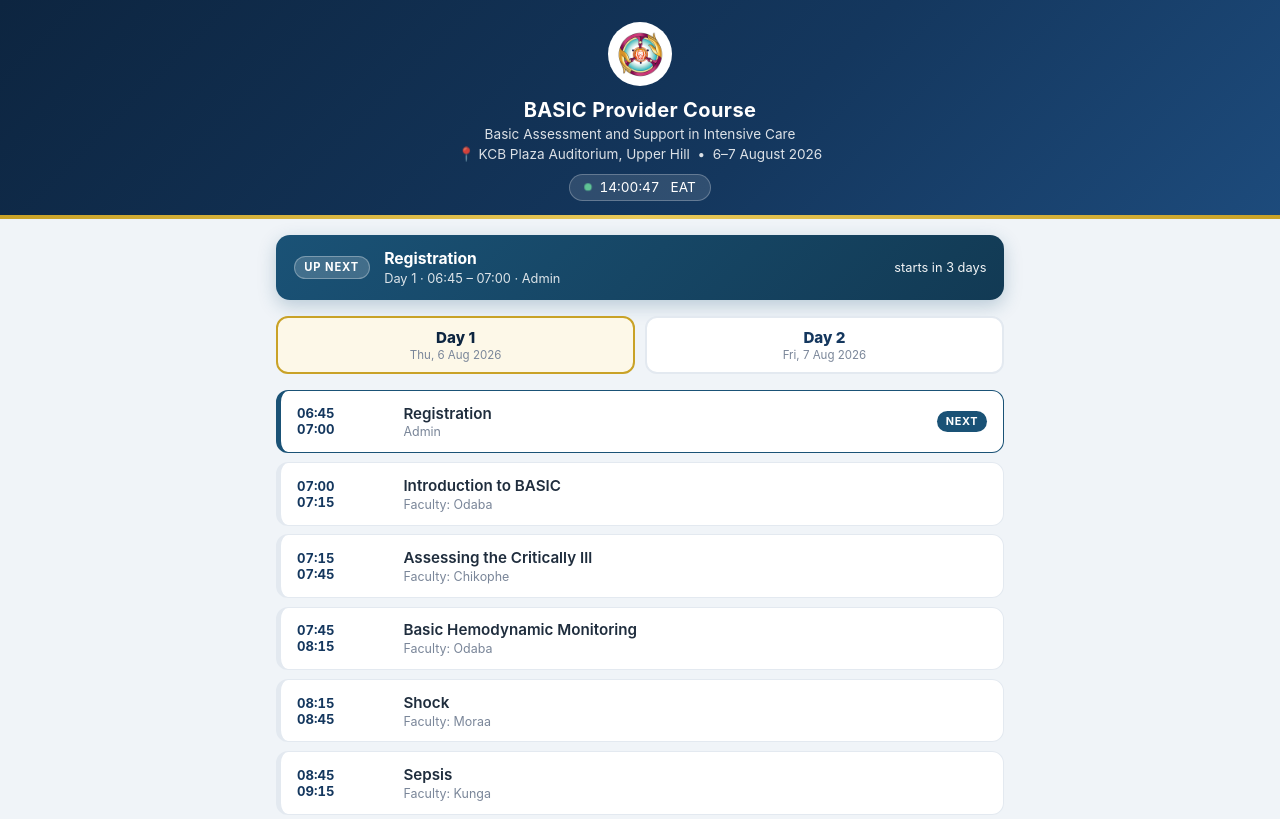
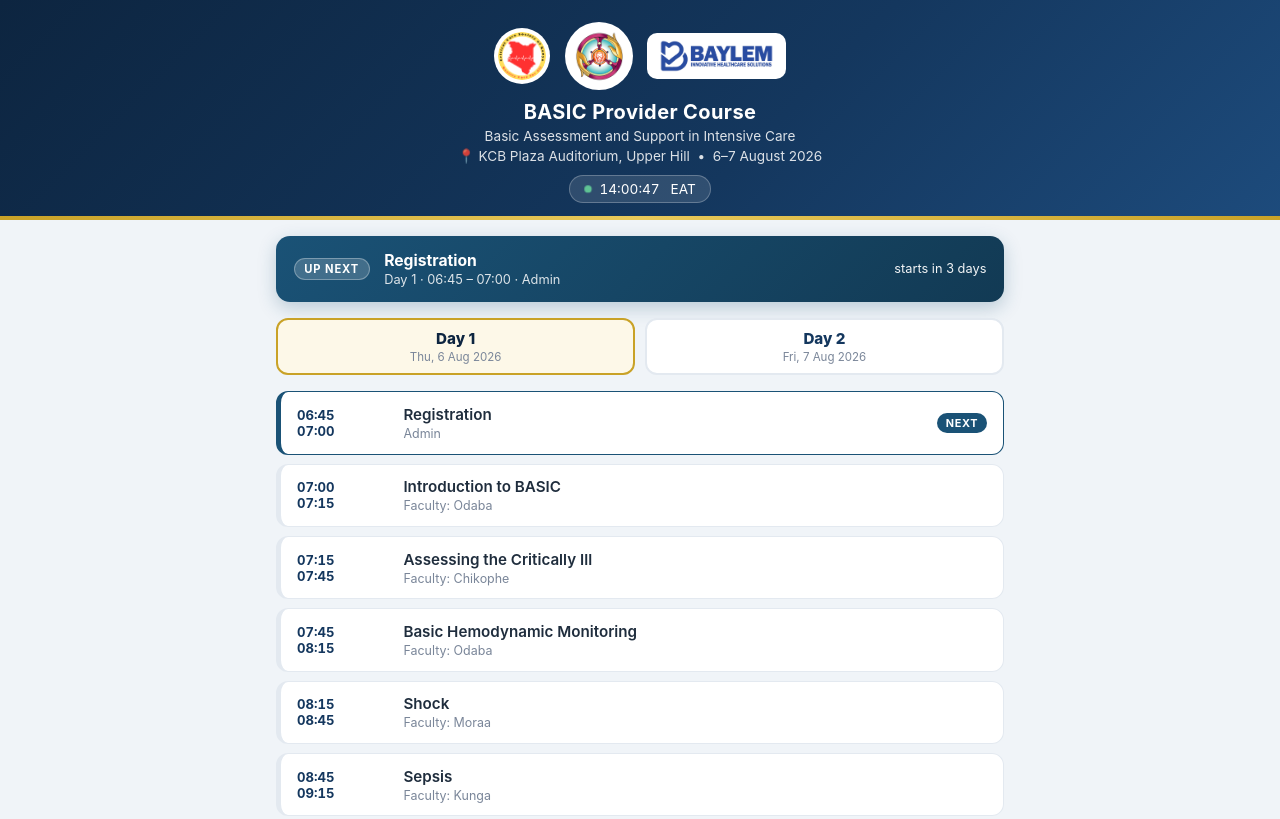
Before and after one commit to chiz720/basic-program, a plain HTML site: page index.html in a window 1280 px wide. Shown: the top 819 px of the page. Drawn offline with Linux system fonts and the light colour scheme.

Commit message:
Add CCSK and Baylem logos to header
Co-Authored-By: Claude Fable 5 <noreply@anthropic.com>

```diff
--- a/index.html
+++ b/index.html
@@ -36,13 +36,21 @@
     text-align: center;
     position: relative;
   }
-  header img.logo {
-    width: 64px; height: 64px;
+  .logo-row {
+    display: flex; justify-content: center; align-items: center;
+    gap: .9rem; margin-bottom: .6rem; flex-wrap: wrap;
+  }
+  .logo-row img { background: #fff; object-fit: contain; }
+  .logo-row img.round {
+    width: 56px; height: 56px;
     border-radius: 50%;
-    background: #fff;
     padding: 4px;
-    object-fit: contain;
-    margin-bottom: .5rem;
+  }
+  .logo-row img.main { width: 68px; height: 68px; }
+  .logo-row img.wide {
+    height: 46px; width: auto;
+    border-radius: 10px;
+    padding: 6px 12px;
   }
   header h1 { font-size: 1.25rem; letter-spacing: .02em; }
   header .sub { font-size: .85rem; opacity: .85; margin-top: .25rem; }
@@ -230,7 +238,11 @@
 <body>
 
 <header>
-  <img class="logo" src="basic-logo.png" alt="BASIC logo">
+  <div class="logo-row">
+    <img class="round" src="ccsk-logo.png" alt="Critical Care Society of Kenya">
+    <img class="round main" src="basic-logo.png" alt="BASIC">
+    <img class="wide" src="baylem-logo.png" alt="Baylem — Innovative Healthcare Solutions">
+  </div>
   <h1>BASIC Provider Course</h1>
   <div class="sub">Basic Assessment and Support in Intensive Care</div>
   <div class="sub">📍 KCB Plaza Auditorium, Upper Hill &nbsp;•&nbsp; 6–7 August 2026</div>
```
Also changed, not shown: baylem-logo.png (added), ccsk-logo.png (added).
